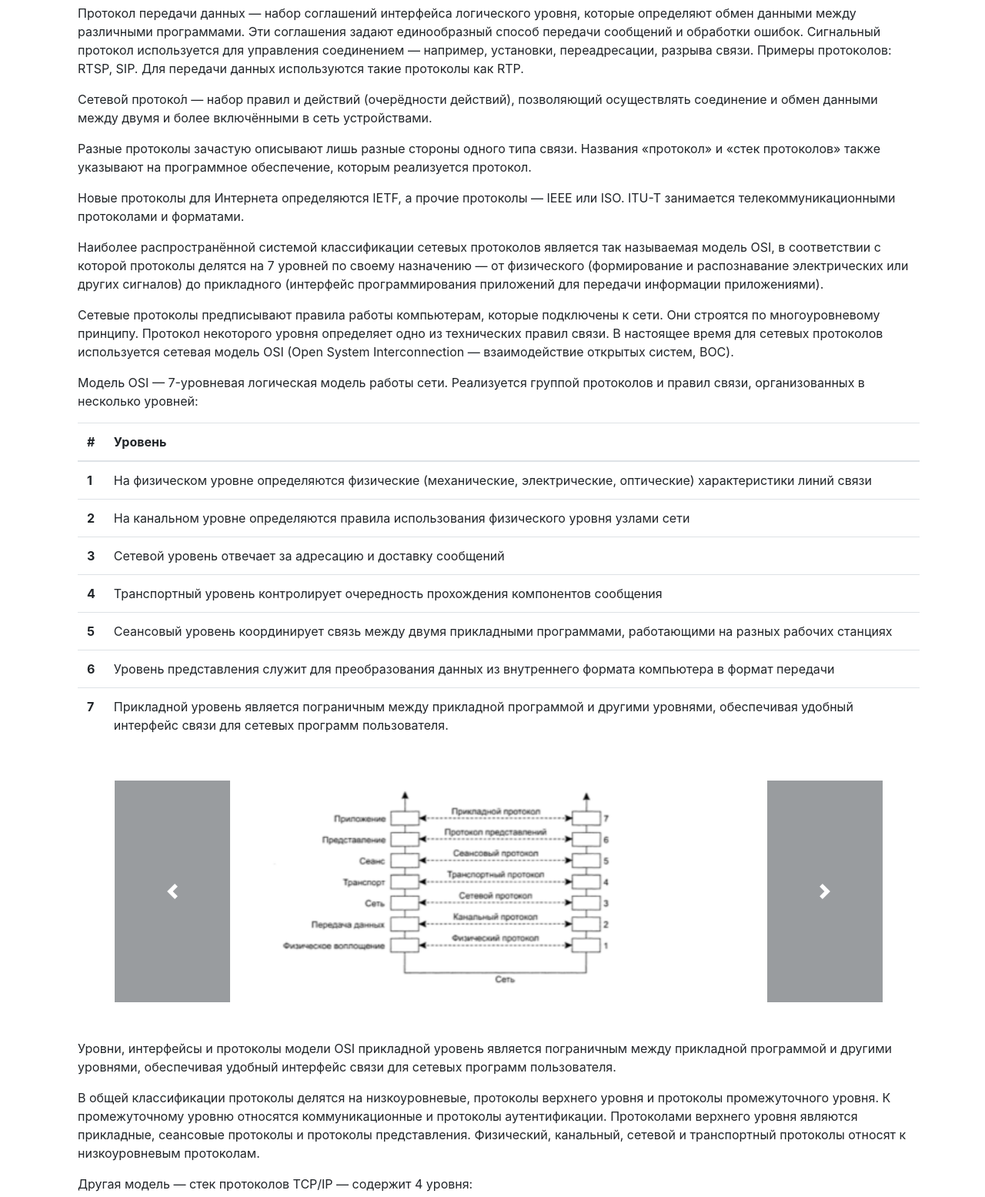
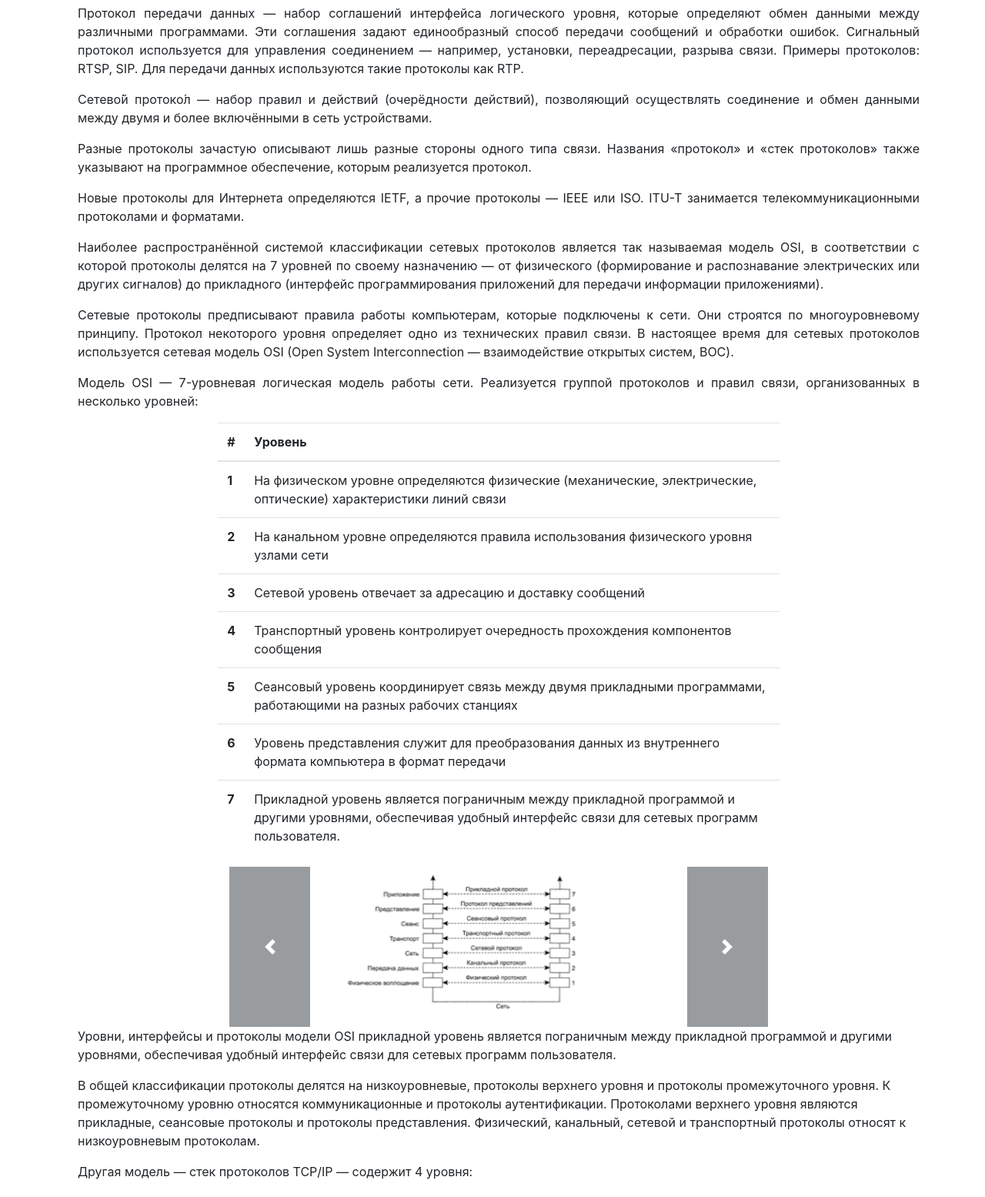
Before and after one commit to Eva-Kravets/lab6-1, a plain HTML site: page index.html in a window 1280 px wide. Shown: the part 423-1978 px from the top of the page at 77% size. Drawn offline with nearby package versions, Linux system fonts and the light colour scheme.

Commit message:
Add files via upload

```diff
--- a/index.html
+++ b/index.html
@@ -45,7 +45,7 @@
         Интерне́т (англ. Internet, МФА: [ˈɪn.tə.net]) — всемирная система объединённых компьютерных сетей для хранения и
         передачи информации[1].
       </p>
-      <p>
+      <p class="text-justify">
         Часто упоминается как Всемирная сеть и Глобальная сеть, а также просто Сеть. Построена на базе стека протоколов
         TCP/IP[2]. На основе Интернета работает Всемирная паутина (World Wide Web, WWW) и множество других систем
         передачи
@@ -60,38 +60,39 @@
         Протоколы передачи данных
         <a name="protocols"></a>
       </h4>
-      <p>
+      <p class="text-justify">
         Протокол передачи данных — набор соглашений интерфейса логического уровня, которые определяют обмен данными
         между
         различными программами. Эти соглашения задают единообразный способ передачи сообщений и обработки ошибок.
         Сигнальный протокол используется для управления соединением — например, установки, переадресации, разрыва связи.
         Примеры протоколов: RTSP, SIP. Для передачи данных используются такие протоколы как RTP.</p>
-      <p>
+      <p class="text-justify">
         Сетево́й протоко́л — набор правил и действий (очерёдности действий), позволяющий осуществлять соединение и обмен
         данными между двумя и более включёнными в сеть устройствами.</p>
-      <p>
+      <p class="text-justify">
         Разные протоколы зачастую описывают лишь разные стороны одного типа связи. Названия «протокол» и «стек
         протоколов»
         также указывают на программное обеспечение, которым реализуется протокол.</p>
-      <p>
+      <p class="text-justify">
         Новые протоколы для Интернета определяются IETF, а прочие протоколы — IEEE или ISO. ITU-T занимается
         телекоммуникационными протоколами и форматами.</p>
-      <p>
+      <p class="text-justify">
         Наиболее распространённой системой классификации сетевых протоколов является так называемая модель OSI, в
         соответствии с которой протоколы делятся на 7 уровней по своему назначению — от физического (формирование и
         распознавание электрических или других сигналов) до прикладного (интерфейс программирования приложений для
         передачи информации приложениями).</p>
-      <p>
+      <p class="text-justify">
         Сетевые протоколы предписывают правила работы компьютерам, которые подключены к сети. Они строятся по
         многоуровневому принципу. Протокол некоторого уровня определяет одно из технических правил связи. В настоящее
         время для сетевых протоколов используется сетевая модель OSI (Open System Interconnection — взаимодействие
         открытых систем, ВОС).</p>
-      <p>
+      <p class="text-justify">
         Модель OSI — 7-уровневая логическая модель работы сети. Реализуется группой протоколов и правил связи,
         организованных в несколько уровней:</p>
 
       <!-- Таблица с уровнями OSI -->
-      <table class="table">
+      <div class="d-flex justify-content-center">
+        <table class="table col-xl-8 col-md-10 col-sm-12">
           <thead>
             <tr>
               <th scope="col">#</th>
@@ -131,7 +132,8 @@
             <tr>
               <th>6</th>
               <td>
-              Уровень представления служит для преобразования данных из внутреннего формата компьютера в формат передачи
+                Уровень представления служит для преобразования данных из внутреннего формата компьютера в формат
+                передачи
               </td>
             </tr>
             <tr>
@@ -143,9 +145,11 @@
             </tr>
           </tbody>
         </table>
+      </div>
 
       <!-- Слайдер -->
-      <div class="slider-container m-5">
+      <div class="d-flex justify-content-center">
+        <div class="slider-container col-xl-8 col-md-10 col-sm-12">
           <div id="carouselExampleControls" class="carousel slide" data-ride="carousel">
             <div class="carousel-inner p-1">
               <div class="carousel-item active">
@@ -167,6 +171,7 @@
               <span class="carousel-control-next-icon" aria-hidden="true"></span>
               <span class="sr-only">Next</span>
             </a>
+          </div>
         </div>
       </div>
 
```
Lines whose indentation alone changed are shown as unchanged.
